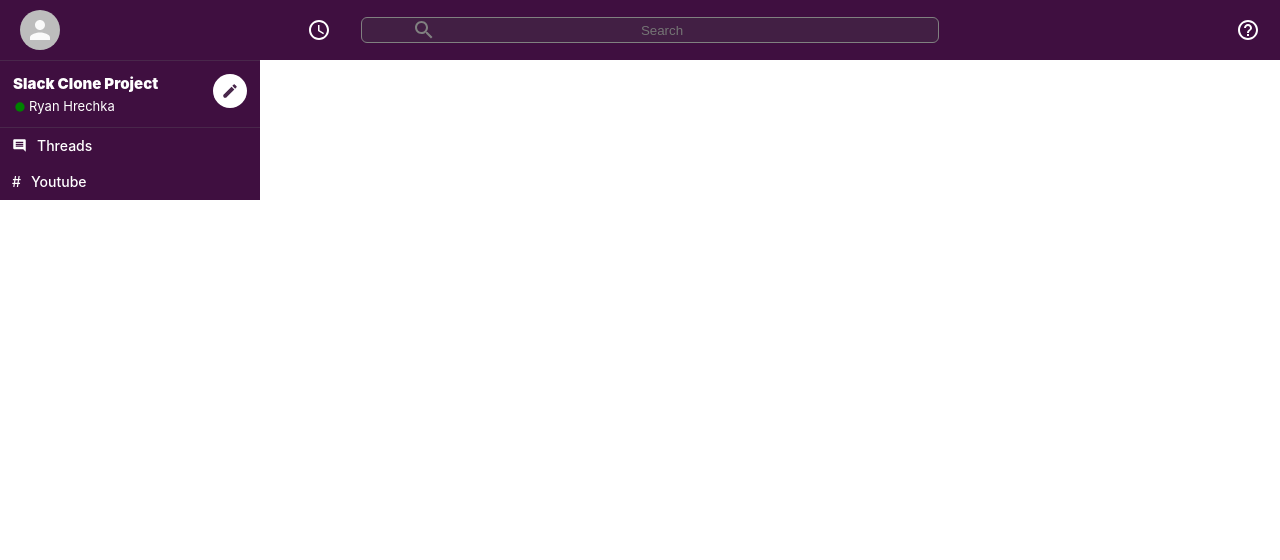
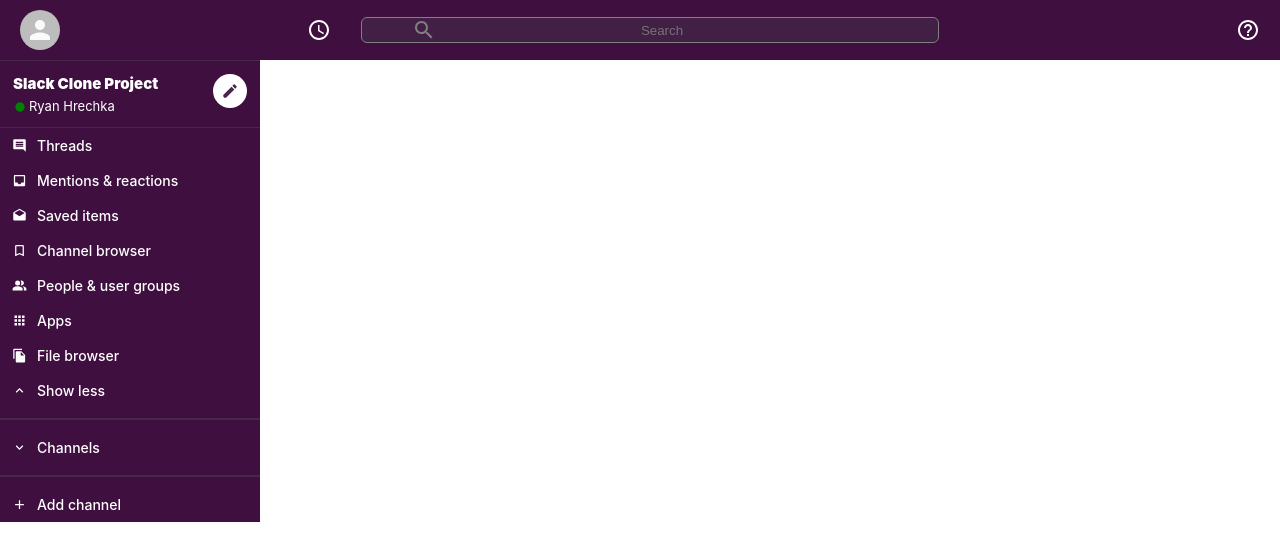
Before and after one commit to RAFH82/slack-clone, a React (Create React App) app: page / in a window 1280 px wide. Shown: the top 560 px of the page. Built offline with nearby package versions, Linux system fonts and the light colour scheme.

Commit message:
Added database

```diff
--- a/package.json
+++ b/package.json
@@ -8,6 +8,7 @@
     "@testing-library/jest-dom": "^5.11.6",
     "@testing-library/react": "^11.2.2",
     "@testing-library/user-event": "^12.6.0",
+    "firebase": "^8.2.1",
     "react": "^17.0.1",
     "react-dom": "^17.0.1",
     "react-scripts": "4.0.1",
--- a/src/Sidebar.css
+++ b/src/Sidebar.css
@@ -3,6 +3,12 @@
 	background-color: var(--slack-color);
 	border-top: 1px solid #49274b;
 	max-width: 260px;
+}
+
+.sidebar > hr {
+	margin-top: 10px;
+	margin-bottom: 10px;
+	border: 1px solid #49274b;
 }
 
 .sidebar__header {
--- a/src/Sidebar.js
+++ b/src/Sidebar.js
@@ -8,6 +8,15 @@
 import FiberManualRecordIcon from "@material-ui/icons/FiberManualRecord";
 import CreateIcon from "@material-ui/icons/Create";
 import InsertCommentIcon from "@material-ui/icons/InsertComment";
+import InboxIcon from "@material-ui/icons/Inbox";
+import DraftsIcon from "@material-ui/icons/Drafts";
+import BookmarkBorderIcon from "@material-ui/icons/BookmarkBorder";
+import PeopleAltIcon from "@material-ui/icons/PeopleAlt";
+import AppsIcon from "@material-ui/icons/Apps";
+import FileCopyIcon from "@material-ui/icons/FileCopy";
+import ExpandLessIcon from "@material-ui/icons/ExpandLess";
+import ExpandMoreIcon from "@material-ui/icons/ExpandMore";
+import AddIcon from "@material-ui/icons/Add";
 
 function Sidebar() {
 	return (
@@ -23,7 +32,20 @@
 				<CreateIcon />
 			</div>
 			<SidebarOption Icon={InsertCommentIcon} title="Threads" />
-			<SidebarOption title="Youtube" />
+			<SidebarOption Icon={InboxIcon} title="Mentions & reactions" />
+			<SidebarOption Icon={DraftsIcon} title="Saved items" />
+			<SidebarOption Icon={BookmarkBorderIcon} title="Channel browser" />
+			<SidebarOption Icon={PeopleAltIcon} title="People & user groups" />
+			<SidebarOption Icon={AppsIcon} title="Apps" />
+			<SidebarOption Icon={FileCopyIcon} title="File browser" />
+			<SidebarOption Icon={ExpandLessIcon} title="Show less" />
+			<hr />
+			<SidebarOption Icon={ExpandMoreIcon} title="Channels" />
+			<hr />
+			<SidebarOption Icon={AddIcon} addChannelOptions title="Add channel" />
+
+			{/* connect to database and list all the channels */}
+			{/* Sidebar Option */}
 		</div>
 	);
 }
```
Also changed, not shown: src/firebase.js (added, +20 -0 lines), 2 other files (tests, documents, lock files or other folders).
